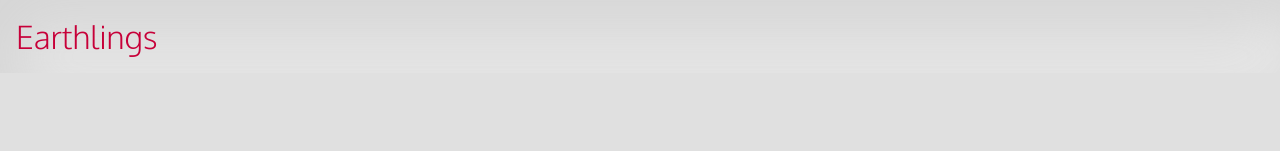
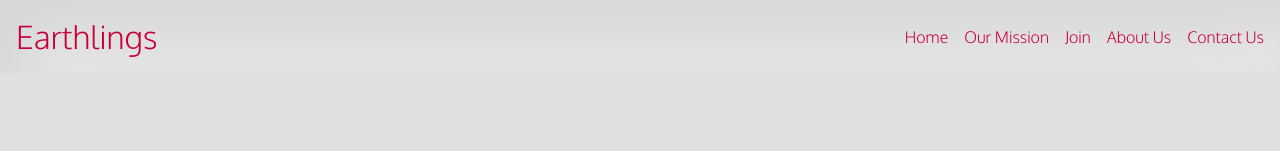
Before and after one commit to olaa234/Change, a plain HTML site: page mission.html in a window 1280 px wide. Shown: the top 151 px of the page. Drawn offline with Linux system fonts and the light colour scheme.

Commit message:
updated styles on mission navLink

```diff
--- a/mission.css
+++ b/mission.css
@@ -20,6 +20,7 @@
 
 .navMenu {
   display: block;
+  cursor: pointer;
 }
 
 .navLink_Mobile {
@@ -28,6 +29,7 @@
   background-color: whitesmoke;
   border: 5px solid #55281780;
   position: absolute;
+  z-index: 100;
   top: 100px;
   opacity: 0;
 }
@@ -130,6 +132,10 @@
     display: none;
   }
 
+  .navLink {
+    display: block;
+  }
+
   ul {
     display: flex;
     justify-content: space-between;
```
